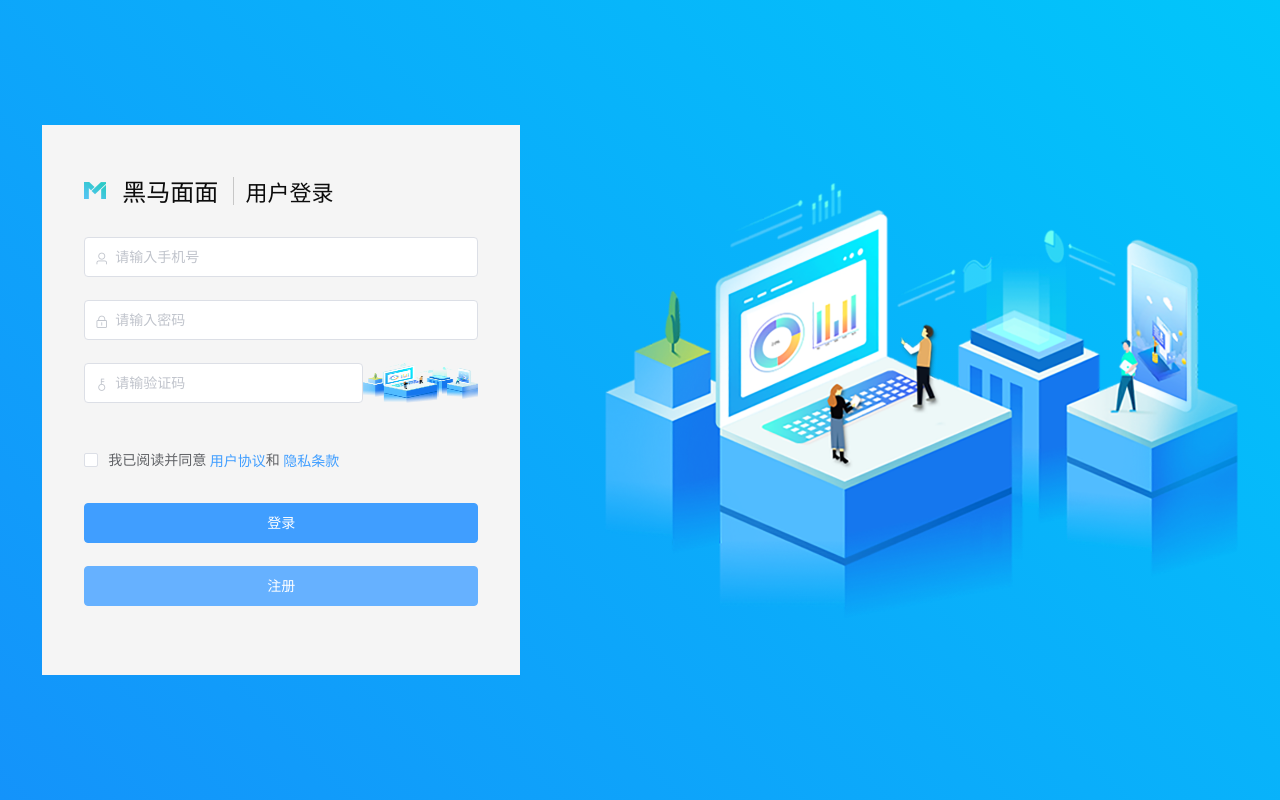
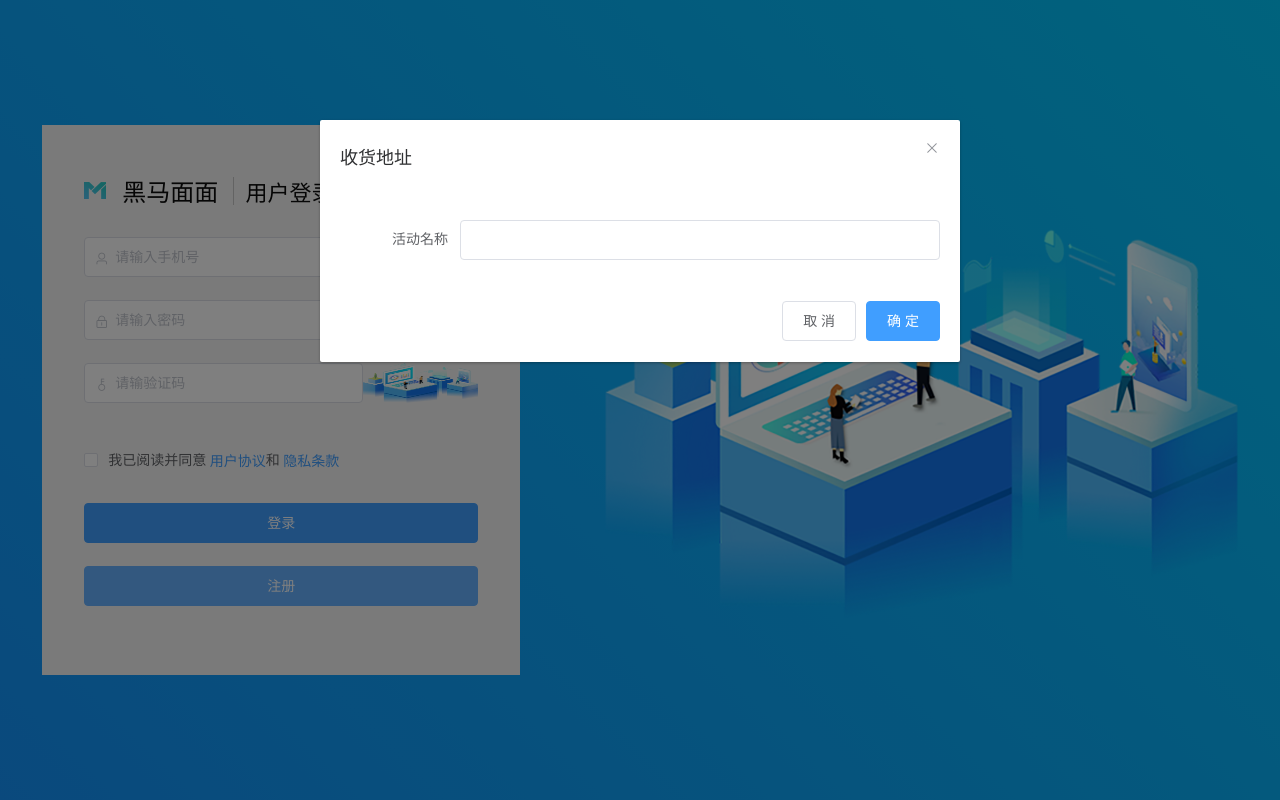
Before and after one commit to ibu1209/heimamm-vue, a Vue app: page /#/login in a window 1280 px wide. Both pictures are taken after a click on the button "注册". Built offline with nearby package versions, Linux system fonts and the light colour scheme.

Commit message:
开始注册页面

```diff
--- a/src/views/login/index.vue
+++ b/src/views/login/index.vue
@@ -42,7 +42,18 @@
           <el-button type="primary" @click="submitForm" class="loginBtn">登录</el-button>
         </el-form-item>
         <el-form-item>
-          <el-button type="primary" class="loginBtn">注册</el-button>
+          <el-button type="primary" class="loginBtn" @click="dialogFormVisible = true">注册</el-button>
+          <el-dialog title="收货地址" :visible.sync="dialogFormVisible">
+            <el-form :model="form">
+              <el-form-item label="活动名称" :label-width="formLabelWidth">
+                <el-input v-model="form.name" autocomplete="off"></el-input>
+              </el-form-item>
+            </el-form>
+            <div slot="footer" class="dialog-footer">
+              <el-button @click="dialogFormVisible = false">取 消</el-button>
+              <el-button type="primary" @click="dialogFormVisible = false">确 定</el-button>
+            </div>
+          </el-dialog>
         </el-form-item>
       </el-form>
     </div>
@@ -60,6 +71,8 @@
         yzm: "",
         check: []
       },
+      dialogFormVisible: false,
+      formLabelWidth: "120px",
       rules: {
         name: [
           { required: true, message: "请输入手机号", trigger: "blur" },
```
